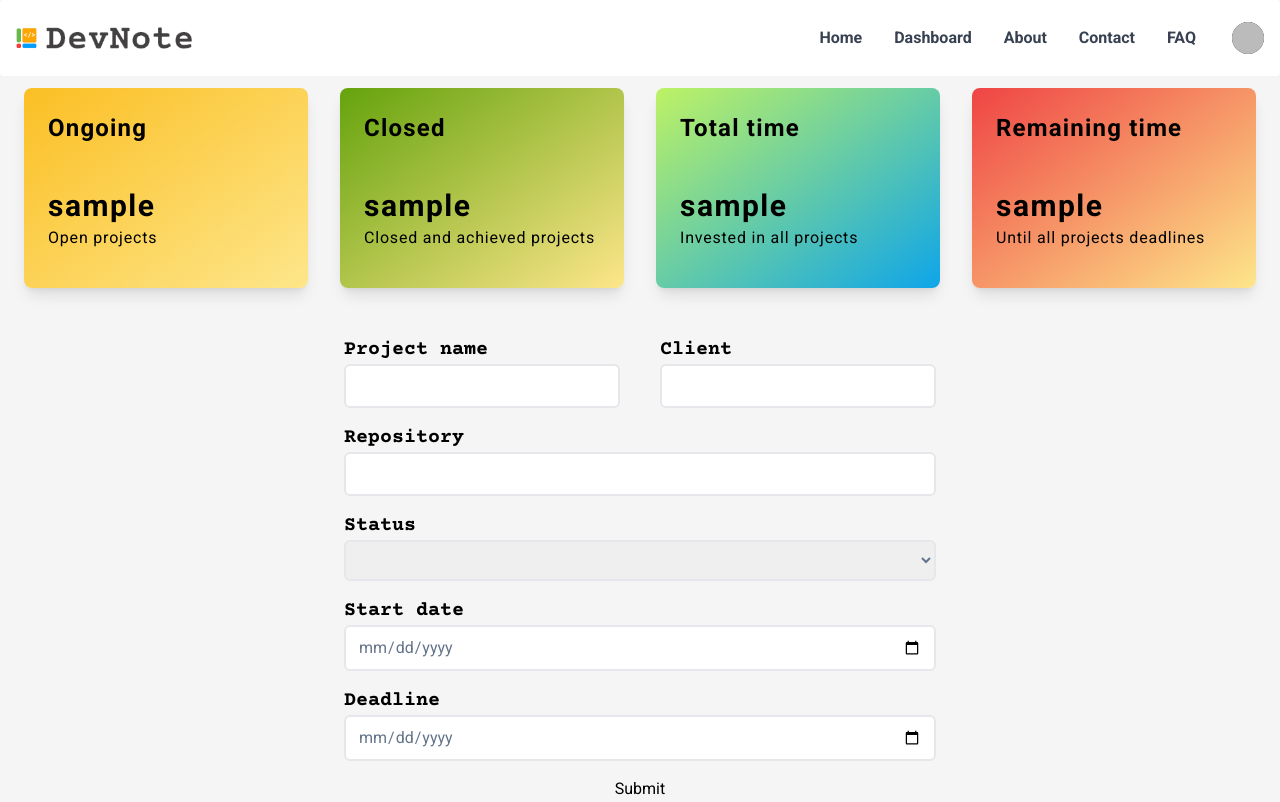
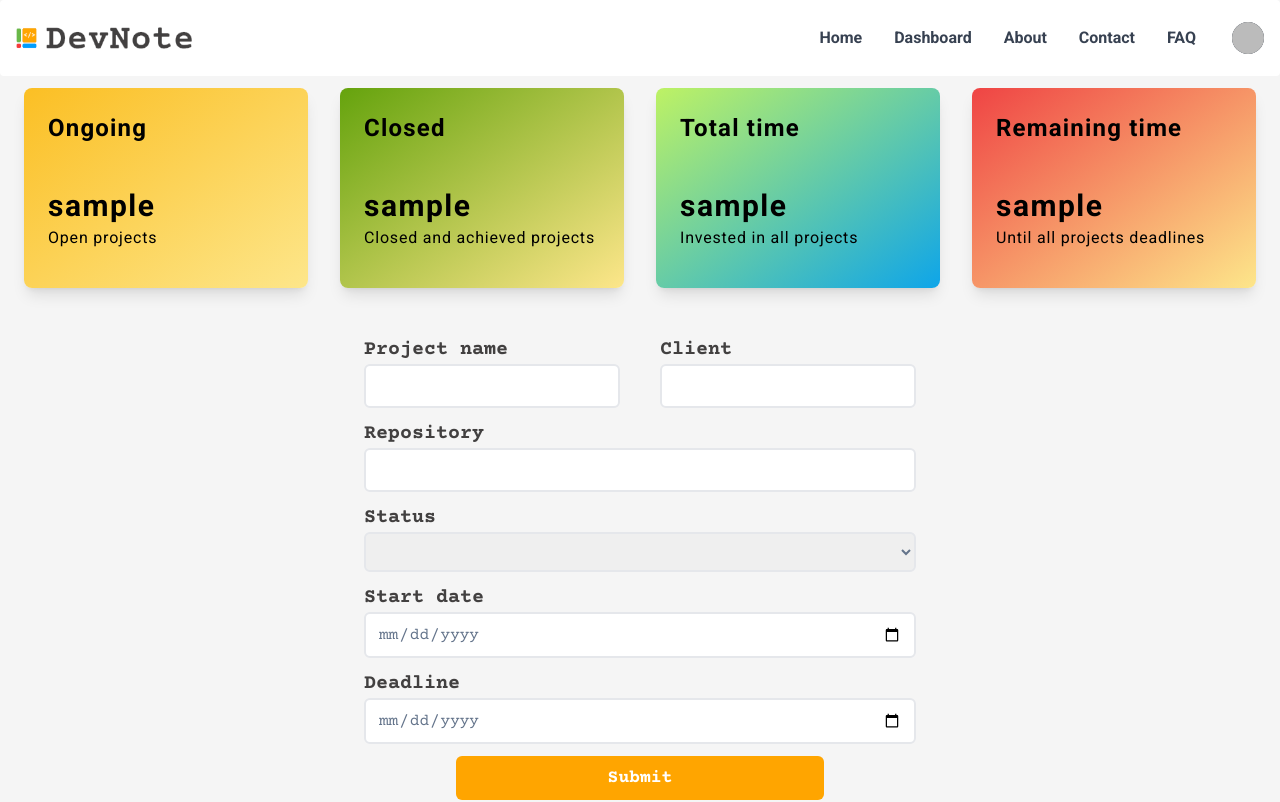
Before and after one commit to edukaki/devlist, a React (Create React App) app: page /dashboard/1 in a window 1280 px wide. Shown: the top 802 px of the page. Built offline with nearby package versions, Linux system fonts and the light colour scheme; no server answers; the database is empty; sample sign-in values are in the browser's storage.

Commit message:
feat(projects): add style on form and submit button

```diff
--- a/src/components/AddProjectForm/index.jsx
+++ b/src/components/AddProjectForm/index.jsx
@@ -36,7 +36,7 @@ const AddProjectForm = () => {
         },
     });
     return (
-        <form onSubmit={formik.handleSubmit} className="project-form space-y-4">
+        <form onSubmit={formik.handleSubmit} className="project-form flex flex-col py-6 font-courier text-darkGray space-y-3 m-auto max-w-[600px]">
 
             <div className='flex gap-10'>
                 <div className='label-input'>
@@ -127,7 +127,7 @@ const AddProjectForm = () => {
                 ) : null}
             </div>
 
-            <button type="submit">Submit</button>
+            <button className="bg-orange text-white text-lg font-semibold p-2 rounded-md w-8/12 m-auto hover:bg-lightOrange hover:text-darkGray active:bg-[#ff8300] active:scale-110 transform duration-500 ease-in-out" type="submit">Submit</button>
         </form>
     );
 };
```
